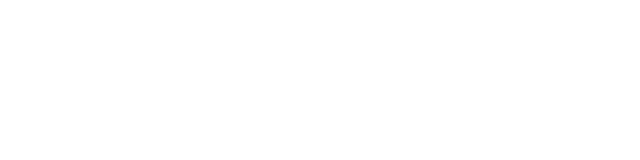
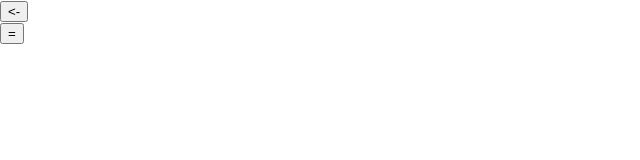
Before and after one commit to kellycesario/vcamp-pokedex, a React (Vite) app: page / in a window 1280 px wide. Shown: the top 160 px of the page, without its empty margins (0-640 px from the left). Built offline with nearby package versions, Linux system fonts and the light colour scheme.

Commit message:
start developing page

```diff
--- a/src/App.jsx
+++ b/src/App.jsx
@@ -1,10 +1,11 @@
 import './App.scss'
+import Pokedex from './Pages/Pokedex/Pokedex'
 
 function App() {
 
   return (
     <div className="App">
-
+      <Pokedex />
     </div>
   )
 }
--- /dev/null
+++ b/src/Pages/Pokedex/Pokedex.jsx
@@ -0,0 +1,20 @@
+const Pokedex = () => {
+  return (
+    <div className='pokedexPage'>
+      <div className='navigation'>
+        <div className='navigation__backBtnContainer'>
+          <button className='navigation__backBtn'>
+            {'<-'}
+          </button>
+        </div>
+
+        <div className='navigation__toggleContainer'>
+          <button className='navigation__toggle'>
+            {'='}
+          </button>
+        </div>
+      </div>
+    </div>
+  )
+}
+export default Pokedex
```
Also changed, not shown: src/Pages/Home/Home.jsx (added).
